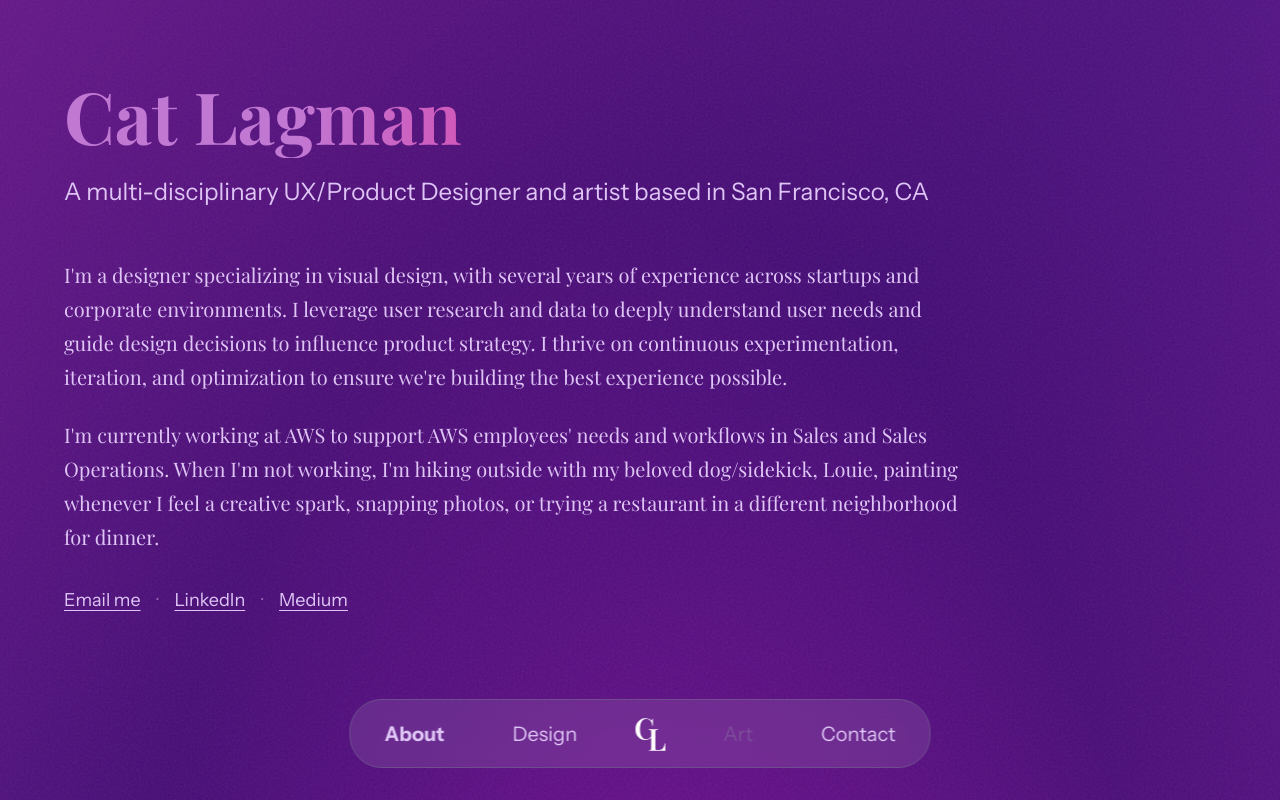
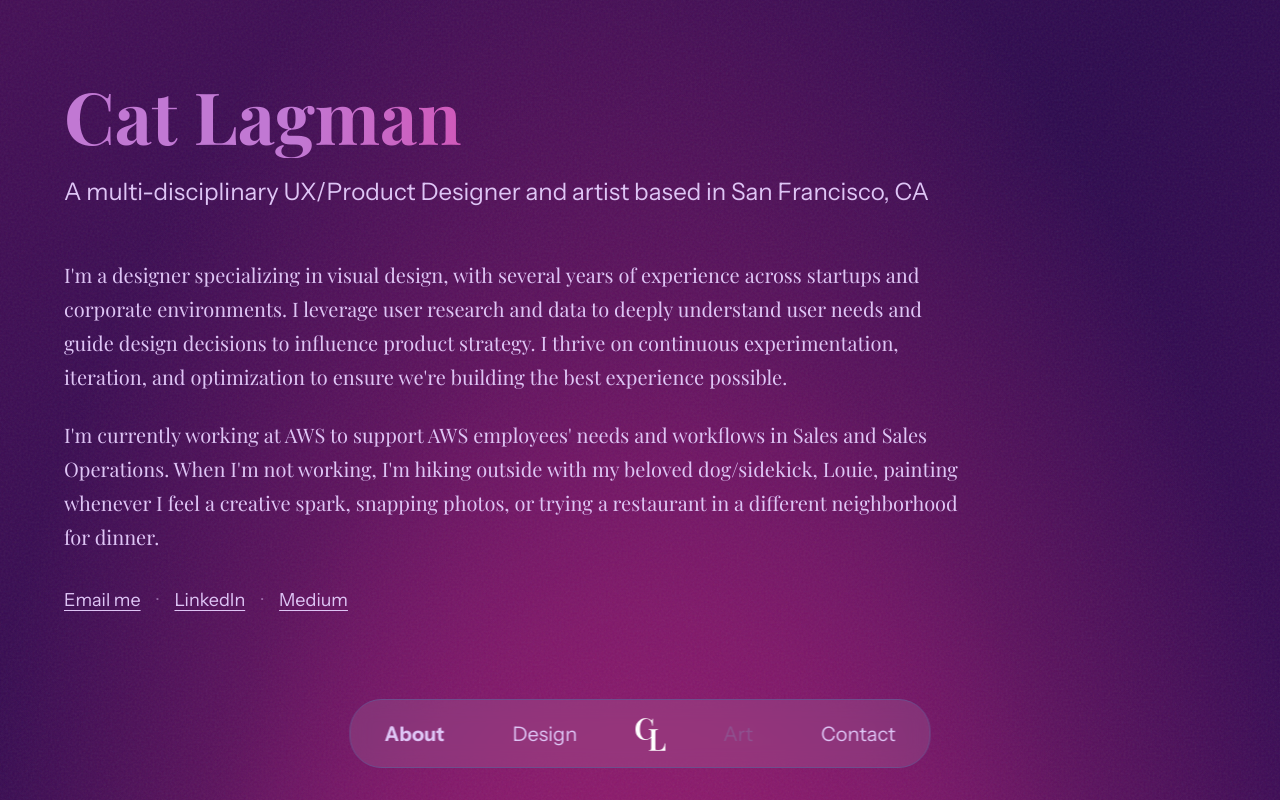
Before and after one commit to catlagman/portfolio, a Next.js app: page / in a window 1280 px wide. Shown: the top 800 px of the page. Built offline with nearby package versions, Linux system fonts and the light colour scheme.

Commit message:
prominent mouse glow effect

```diff
--- a/app/globals.css
+++ b/app/globals.css
@@ -12,10 +12,11 @@ html {
 
 body {
   font-family: 'Playfair Display', serif;
-  background: radial-gradient(ellipse at var(--mouse-x, 50%) var(--mouse-y, 50%), #6B0F6E 0%, #3D0550 30%, #1A0238 60%, #2D0A4E 100%),
-              linear-gradient(-45deg, #1A0238, #6B0F6E, #2D0A4E, #8B1A6B, #1A0238, #3D0550);
-  background-size: 100% 100%, 600% 600%;
-  background-blend-mode: screen;
+  background:
+    radial-gradient(ellipse 80% 80% at var(--mouse-x, 50%) var(--mouse-y, 50%), #C178D3 0%, #8B1A6B 25%, transparent 70%),
+    radial-gradient(ellipse 60% 60% at var(--mouse-x2, 30%) var(--mouse-y2, 70%), #E2329C 0%, #6B0F6E 30%, transparent 65%),
+    linear-gradient(-45deg, #1A0238, #6B0F6E, #2D0A4E, #8B1A6B, #1A0238, #3D0550);
+  background-size: 100% 100%, 100% 100%, 600% 600%;
   animation: gradientShift 12s ease infinite;
   color: #DEC5F5;
   line-height: 1.6;
@@ -37,21 +38,11 @@ body::before {
 }
 
 @keyframes gradientShift {
-  0% {
-    background-position: 0% 50%, 0% 50%;
-  }
-  25% {
-    background-position: 0% 50%, 50% 0%;
-  }
-  50% {
-    background-position: 0% 50%, 100% 50%;
-  }
-  75% {
-    background-position: 0% 50%, 50% 100%;
-  }
-  100% {
-    background-position: 0% 50%, 0% 50%;
-  }
+  0%   { background-position: 0% 50%, 0% 50%, 0% 50%; }
+  25%  { background-position: 0% 50%, 0% 50%, 50% 0%; }
+  50%  { background-position: 0% 50%, 0% 50%, 100% 50%; }
+  75%  { background-position: 0% 50%, 0% 50%, 50% 100%; }
+  100% { background-position: 0% 50%, 0% 50%, 0% 50%; }
 }
 
 h1, h2, h3, h4, h5, h6 {
--- a/app/layout.js
+++ b/app/layout.js
@@ -20,10 +20,9 @@ export const metadata = {
 
 function MouseTracker() {
   useEffect(() => {
-    let targetX = 50
-    let targetY = 50
-    let currentX = 50
-    let currentY = 50
+    let targetX = 50, targetY = 50
+    let currentX = 50, currentY = 50
+    let currentX2 = 30, currentY2 = 70
     let animationId
 
     const handleMouseMove = (e) => {
@@ -32,10 +31,16 @@ function MouseTracker() {
     }
 
     const animate = () => {
-      currentX += (targetX - currentX) * 0.05
-      currentY += (targetY - currentY) * 0.05
+      currentX += (targetX - currentX) * 0.06
+      currentY += (targetY - currentY) * 0.06
+      // Second glow follows with more lag for a trailing effect
+      currentX2 += (currentX - currentX2) * 0.03
+      currentY2 += (currentY - currentY2) * 0.03
+
       document.body.style.setProperty('--mouse-x', `${currentX}%`)
       document.body.style.setProperty('--mouse-y', `${currentY}%`)
+      document.body.style.setProperty('--mouse-x2', `${currentX2}%`)
+      document.body.style.setProperty('--mouse-y2', `${currentY2}%`)
       animationId = requestAnimationFrame(animate)
     }
 
```
